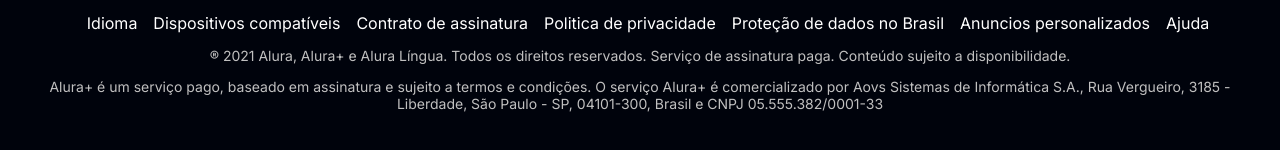
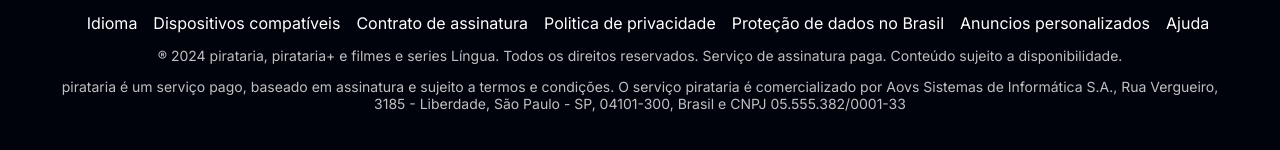
Before and after one commit to DioRomero0/pirataria-do-Diogo, a plain HTML site: page index.html in a window 1280 px wide. Shown: the part 3501-3651 px from the top of the page. Drawn offline with Linux system fonts and the light colour scheme.

Commit message:
Add files via upload

```diff
--- a/index.html
+++ b/index.html
@@ -97,10 +97,10 @@
                 <a href="#">Ajuda</a>
             </li>
         </ul>
-        <p class="rodape__texto">® 2021 Alura, Alura+ e Alura Língua. Todos os direitos reservados. Serviço de
+        <p class="rodape__texto">® 2024 pirataria, pirataria+ e filmes e series Língua. Todos os direitos reservados. Serviço de
             assinatura paga. Conteúdo sujeito a disponibilidade.</p>
-        <p class="rodape__texto">Alura+ é um serviço pago, baseado em assinatura e sujeito a termos e condições. O
-            serviço Alura+ é comercializado por Aovs Sistemas de Informática S.A., Rua Vergueiro, 3185 - Liberdade, São
+        <p class="rodape__texto">pirataria é um serviço pago, baseado em assinatura e sujeito a termos e condições. O
+            serviço pirataria é comercializado por Aovs Sistemas de Informática S.A., Rua Vergueiro, 3185 - Liberdade, São
             Paulo - SP, 04101-300, Brasil e CNPJ 05.555.382/0001-33</p>
     </footer>
 </body>
```
